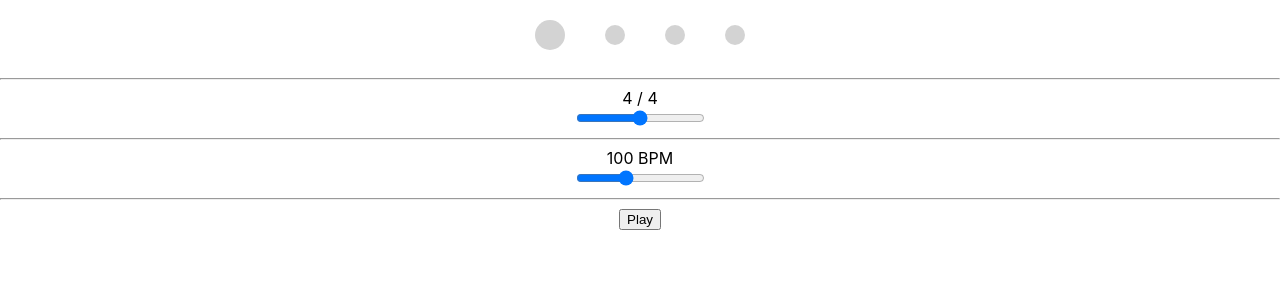
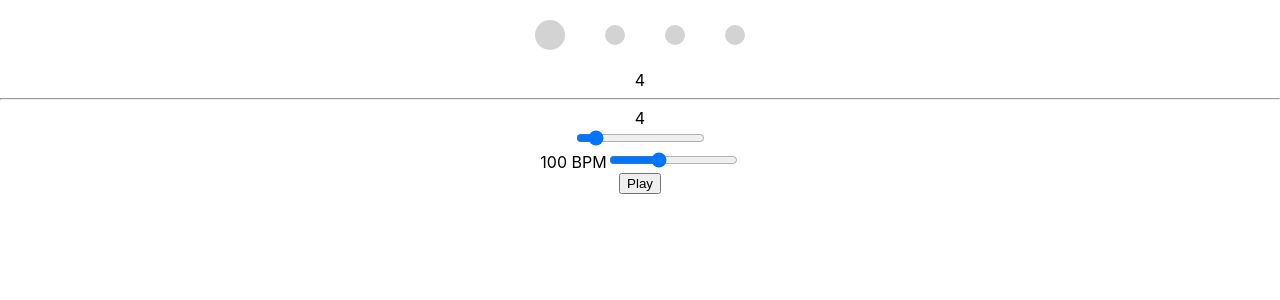
Before and after one commit to MarcoMaz/basic-metronome-react-hooks, a React (Create React App) app: page / in a window 1280 px wide. Shown: the top 300 px of the page. Built offline with nearby package versions, Linux system fonts and the light colour scheme.

Commit message:
fix html structure

```diff
--- a/src/App.js
+++ b/src/App.js
@@ -19,7 +19,7 @@ const App = () => {
   const lookAhead = oneBeatInSeconds / 2                          // Lookahead looks one beat forward in time
   const active = '-active'
 
-  circles = document.getElementsByClassName('beat')               // Select all the circles
+  circles = document.getElementsByClassName('Circles_beat')               // Select all the circles
 
   useEffect(() => {
     ac = new AudioContext()
@@ -111,19 +111,29 @@ const App = () => {
   const toggleButton = () => ( isPlaying === true ) ? setIsPlaying( false ) : setIsPlaying( true )
 
   return(
-    <div className="App">
-      <div className="metro">{
+    <div id="metronome">
+      <div className="Circles">{
         [...Array(timeSignatureNumerator)].map((x, i) => (
-          <div key={ i } data-index={ i }
-          className={ 'beat' + ( isPlaying ? ' beat-plays' : '' )}></div>
-          ))
-      }
-      </div><hr/>
-      <label htmlFor='beats'>{ timeSignatureNumerator } / 4</label><br/>
-      <input id='beats' type='range' min='3' max='5' step='1' onChange={ handleTimeSignatureNumerator } value={ timeSignatureNumerator }/><hr/>
-      <label htmlFor='bpm'>{ bpm } BPM</label><br/>
-      <input id='bpm' type='range' min='40' max='200' step='1' onChange={ handleChangeBPM }  value={ bpm } /><hr/>
-      <button onClick={ toggleButton }>{ !isPlaying ? 'Play' : 'Stop'}</button>
+          <div key={ i } data-index={ i } className={ 'Circles_beat' + ( isPlaying ? ' Circles_beat--plays' : '' )}>
+          </div>))}
+      </div>
+      <div className="TimeSignature">
+        <label className="TimeSignature__label" htmlFor='TimeSignature__Input'>
+          <div className="TimeSignature__label__numerator">{ timeSignatureNumerator }</div>
+          <hr className="TimeSignature__label__divider" />
+          <div className="TimeSignature__label__denominator">4</div>
+        </label>
+        <input className="TimeSignature__input" id='TimeSignature__input'
+          type='range' min='2' max='20' step='1'
+          onChange={ handleTimeSignatureNumerator } value={ timeSignatureNumerator }/>
+      </div>
+      <div className="Bpm">
+        <label className="Bpm_label" htmlFor='Bpm_input'>{ bpm } BPM</label>
+        <input className="Bpm_input" id='Bpm_input'
+        type='range' min='40' max='200' step='1'
+        onChange={ handleChangeBPM } value={ bpm } />
+      </div>
+      <button className="PlayButton" onClick={ toggleButton }>{ !isPlaying ? 'Play' : 'Stop'}</button>
     </div>
   )
 }
--- a/src/App.scss
+++ b/src/App.scss
@@ -1,27 +1,25 @@
-.App {
+#metronome {
   text-align: center;
 }
 
-.metro {
+.Circles {
   align-items: center;
   display: flex;
   justify-content: center;
 
-
-  .beat {
+  &_beat {
     background-color: lightgray;
     border-radius: 50%;
     height: 20px;
     margin: 20px;
     width: 20px;
 
+    &:first-child {
+      height: 30px;
+      width: 30px;
+    }
 
-  &:first-child {
-    height: 30px;
-    width: 30px;
-  }
-
-    &-plays {
+    &--plays {
       background-color: lightblue;
 
       &.-active {
```
